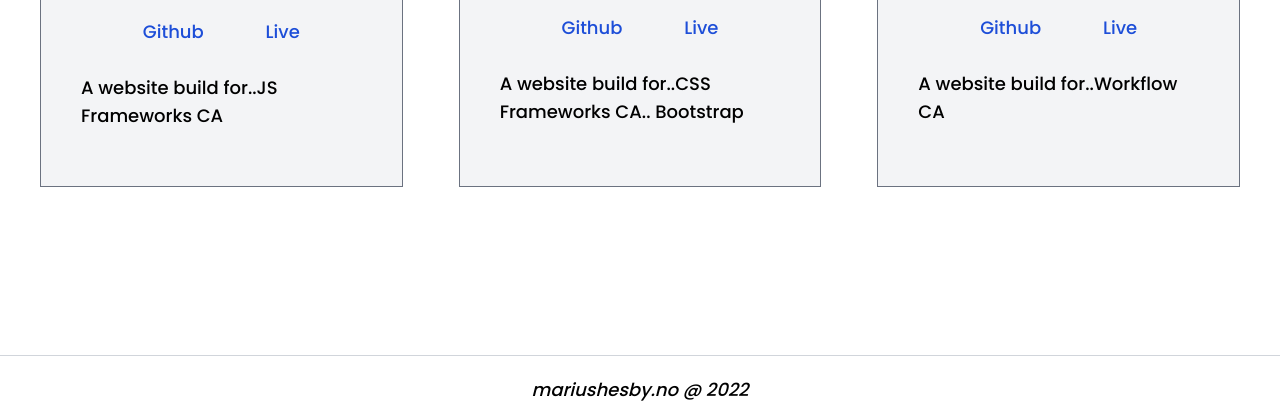
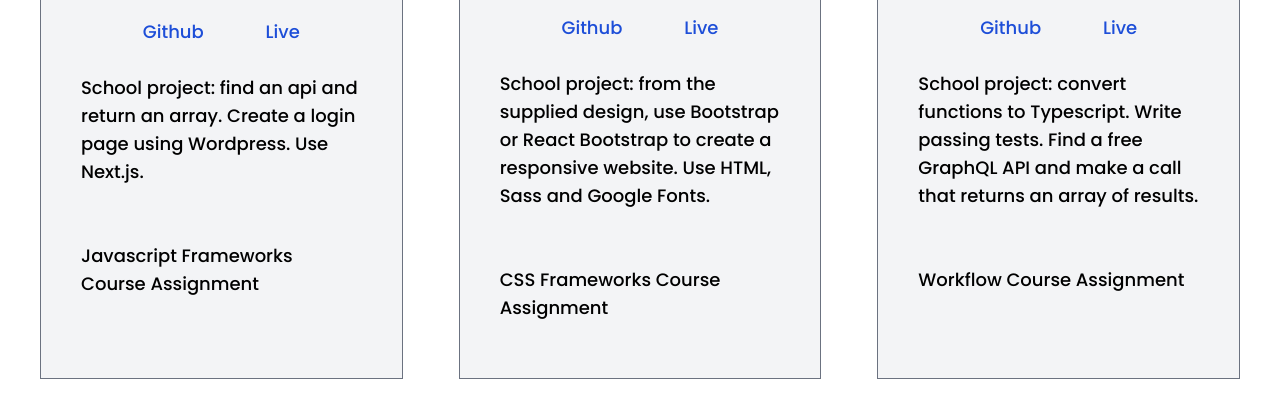
Before and after one commit to MariusHesby/MariusHesby.portfolio.io, a Next.js app: page / in a window 1280 px wide. Shown: the part 1580-1983 px from the top of the page. Built offline with nearby package versions, Linux system fonts and the light colour scheme.

Commit message:
Updated the cards

```diff
--- a/components/content/cards/CssFrameworksCA.js
+++ b/components/content/cards/CssFrameworksCA.js
@@ -19,7 +19,9 @@ function JavascriptFrameWorksCA() {
           <a href="https://mariushesby-theyaycompany.netlify.app/">Live</a>
         </div>
 
-        <p>A website build for..CSS Frameworks CA.. Bootstrap</p>
+        <p>School project: from the supplied design, use Bootstrap or React Bootstrap to create a responsive website. Use HTML, Sass and Google Fonts.
+        </p>
+        <p>CSS Frameworks Course Assignment</p>
 
       </div>
 
--- a/components/content/cards/JavascriptFrameworksCA.js
+++ b/components/content/cards/JavascriptFrameworksCA.js
@@ -19,8 +19,8 @@ function JavascriptFrameworksCA() {
           <a href="https://mariushesby-rickandmorty.netlify.app/">Live</a>
         </div>
 
-        <p>A website build for..JS Frameworks CA</p>
-
+        <p>School project: find an api and return an array. Create a login page using Wordpress. Use Next.js.</p>
+        <p>Javascript Frameworks Course Assignment</p>
       </div>
 
     </div>
--- a/components/content/cards/WorkflowCA.js
+++ b/components/content/cards/WorkflowCA.js
@@ -20,7 +20,8 @@ function JavascriptFrameWorksCA() {
           <a href="https://github.com/MariusHesby/rickandmorty2">Github</a>
           <a href="https://mariushesby-rickandmorty2.netlify.app/">Live</a>
         </div>
-        <p>A website build for..Workflow CA</p>
+        <p>School project: convert functions to Typescript. Write passing tests. Find a free GraphQL API and make a call that returns an array of results.</p>
+        <p>Workflow Course Assignment</p>
 
       </div>
 
```
